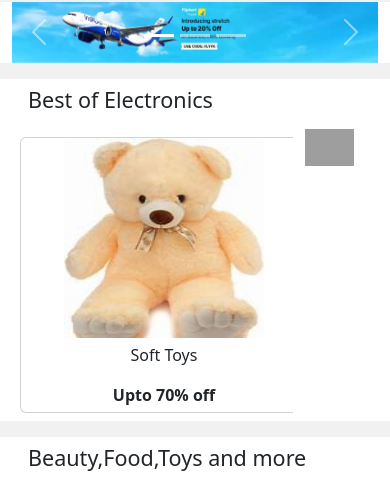
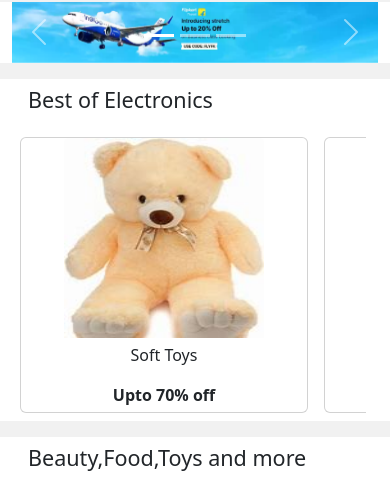
Before and after one commit to dhruv5604/Flipkart_homepage, a PHP site: page / in a window 390 px wide. Shown: the part 466-954 px from the top of the page. Run offline with PHP 8.4, Linux system fonts and the light colour scheme; grey boxes are pictures that could not be loaded.

Commit message:
setteled one img for responsive

```diff
--- a/index.css
+++ b/index.css
@@ -126,10 +126,6 @@
     overflow-x: scroll;
     width: 80%;
 }
-@media (max-width:992px)
-{
-
-}
 
 .footer {
     background-color: #f1f1f1;
@@ -162,3 +158,13 @@
 .footer .info-links ul li {
     margin-bottom: 10px;
 }
+
+@media (max-width:992px)
+{
+    .dn{
+        display: none;
+    }
+    .instruments2{
+        width: 100%;
+    }
+}
```
